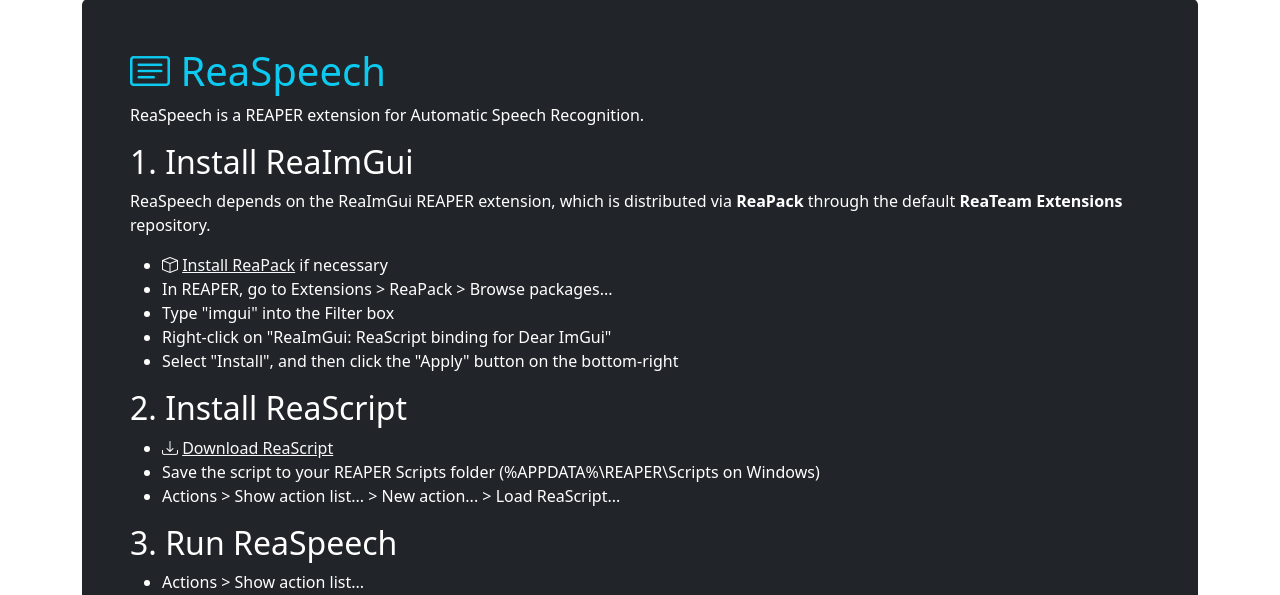
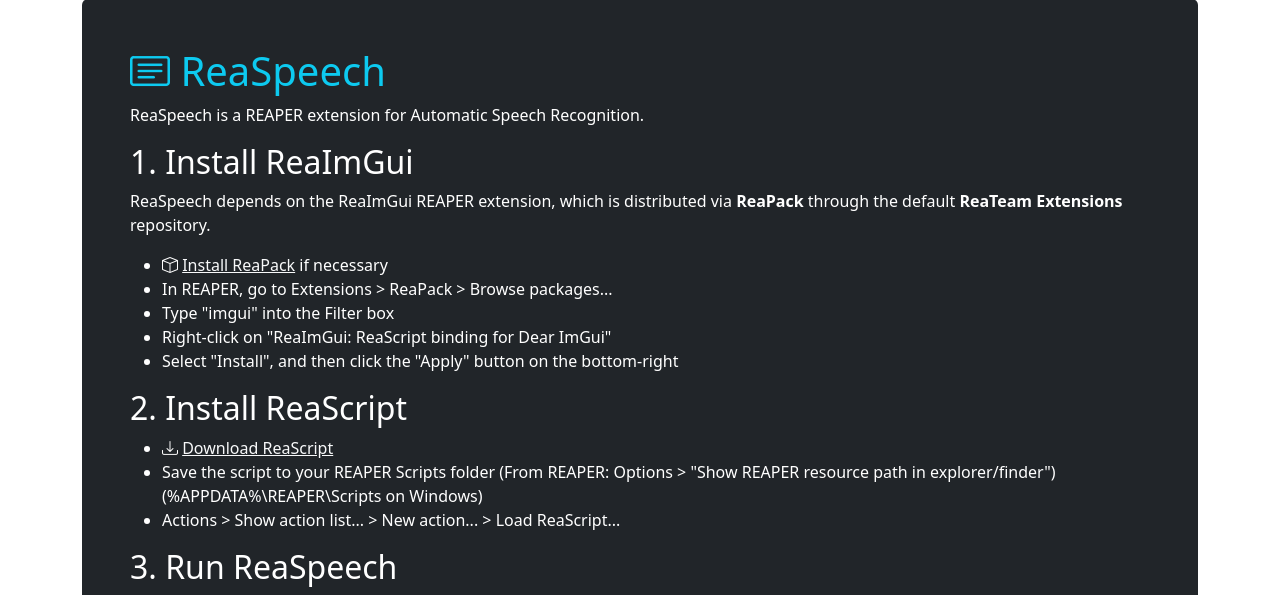
Before and after one commit to TeamAudio/reaspeech, a Python web app: template app/templates/index.html in a window 1280 px wide. Shown: the part 101-696 px from the top of the page. Run offline with Jinja, Linux system fonts and the light colour scheme; the template is opened without the code that fills it, so the values that code supplies are empty.

Commit message:
Update ReaScript installation instructions to find Reaper scripts folder

```diff
--- a/app/templates/index.html
+++ b/app/templates/index.html
@@ -34,7 +34,7 @@
           <i class="bi-download"></i>
           <a href="#" class="reascript-link link-light" data-name="ReaSpeech">Download ReaScript</a>
         </li>
-        <li>Save the script to your REAPER Scripts folder (%APPDATA%\REAPER\Scripts on Windows)</li>
+        <li>Save the script to your REAPER Scripts folder (From REAPER: Options > "Show REAPER resource path in explorer/finder") (%APPDATA%\REAPER\Scripts on Windows)</li>
         <li>Actions &gt; Show action list... &gt; New action... &gt; Load ReaScript...</li>
       </ul>
 
```
